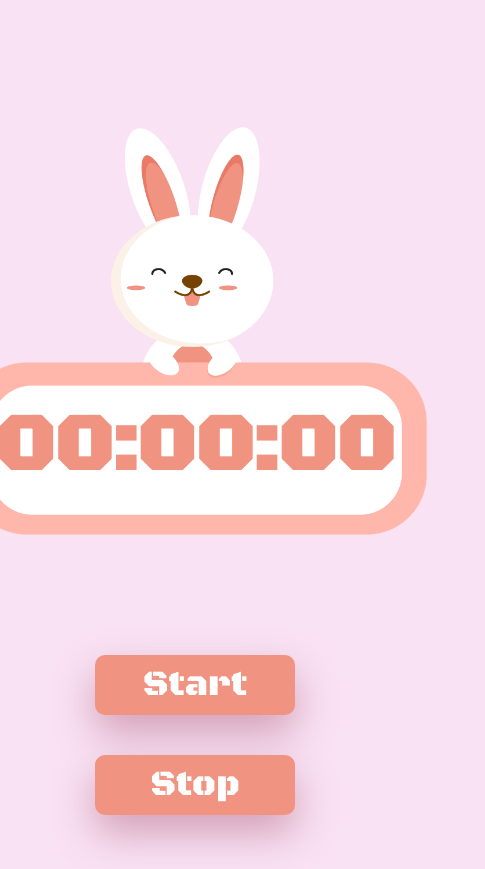
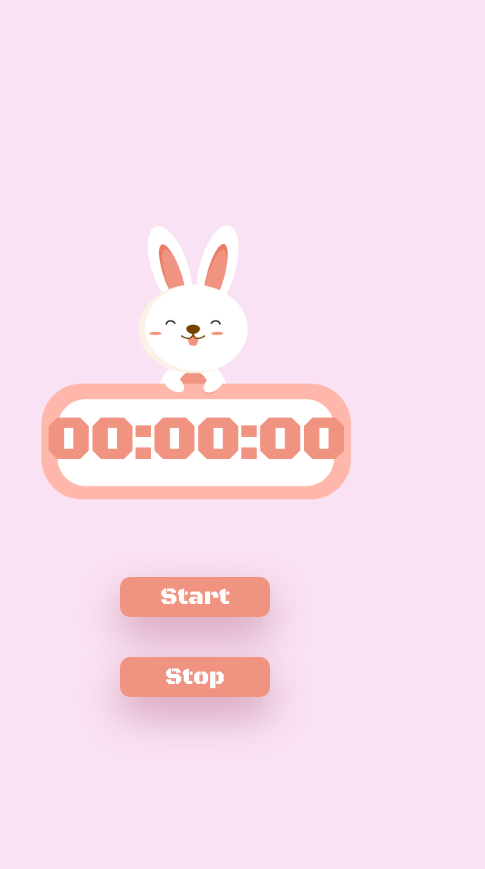
Before and after one commit to gabrielabade/Cron-metro, a plain HTML site: page index.html in a window 390 px wide. Shown: the whole page, 485 px wide, since content can reach past the window. Drawn offline with Linux system fonts and the light colour scheme.

Commit message:
responsive

```diff
--- a/index.html
+++ b/index.html
@@ -8,7 +8,7 @@
 </head>
 <body>
     <div class="image-container">
-        <img src="./assets/frame.png" width="580px" class="changeImage">
+        <img src="./assets/frame.png" width="100%" class="changeImage">
         <div class="result-overlay">
             <div>
                 <h1 id="cronometro"><span>00:00:00</span></h1>
--- a/styles.css
+++ b/styles.css
@@ -20,7 +20,14 @@
 
   .image-container {
     position: relative;
-    display: inline-block;
+    display: flex;
+    justify-content: center;
+  }
+
+  .changeImage {
+    width: 100%;
+    max-width: 580px; /* Defina um valor máximo para evitar que a imagem fique muito grande */
+    height: auto;
   }
 
   .result-overlay {
@@ -37,11 +44,11 @@
 
   h1 {
     font-style: normal;
-    font-size: 80px;
+    font-size: 70px;
     line-height: 38px;
     color:#F09380;
     text-align: center;
-    margin-top: 10px;
+    margin-top: 20px;
   }
 
   button {
@@ -63,3 +70,24 @@
   button:active {
     opacity: 0.8;
   }
+
+  @media screen and (max-width: 600px) {
+    button {
+      width: 150px;
+      height: 40px;
+      font-size: 24px;
+    }
+  }
+
+  @media screen and (max-width: 600px) {
+    .result-overlay {
+      margin-top: 50px;
+      margin-bottom: 20px;
+    }
+  }
+
+  @media screen and (max-width: 600px) {
+    h1 {
+      font-size: 60px;
+    }
+  }
```
